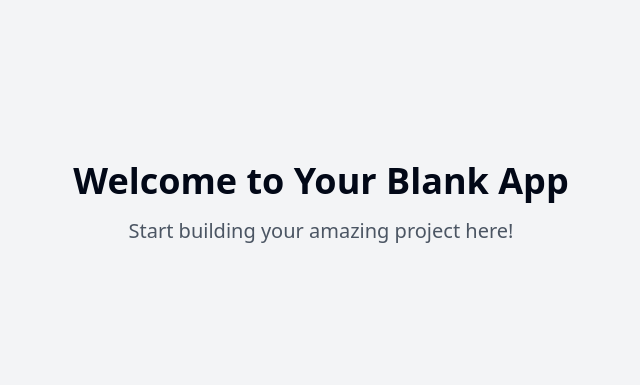
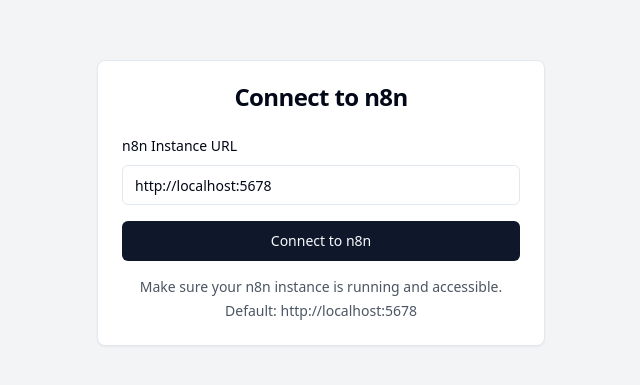
Before and after one commit to J-Code-Sigma/n8n-react-wrapper, a React (Vite) app: page / in a window 1280 px wide. Shown: the part 197-582 px from the top of the page, without its empty margins (319-959 px from the left). Built offline with nearby package versions, Linux system fonts and the light colour scheme.

Commit message:
Wrap n8n in React project
Integrate n8n into the React project without modifying n8n's core functionality.

```diff
--- a/src/pages/Index.tsx
+++ b/src/pages/Index.tsx
@@ -1,12 +1,84 @@
-// Update this page (the content is just a fallback if you fail to update the page)
+
+import React, { useState } from 'react';
+import { Card, CardContent, CardHeader, CardTitle } from '@/components/ui/card';
+import { Input } from '@/components/ui/input';
+import { Button } from '@/components/ui/button';
+import { Label } from '@/components/ui/label';
+import { ExternalLink, Settings } from 'lucide-react';
 
 const Index = () => {
+  const [n8nUrl, setN8nUrl] = useState('http://localhost:5678');
+  const [isConnected, setIsConnected] = useState(false);
+
+  const handleConnect = () => {
+    if (n8nUrl) {
+      setIsConnected(true);
+    }
+  };
+
+  const handleDisconnect = () => {
+    setIsConnected(false);
+  };
+
+  if (isConnected) {
+    return (
+      <div className="min-h-screen bg-gray-100">
+        <div className="bg-white shadow-sm border-b border-gray-200 p-4">
+          <div className="flex items-center justify-between">
+            <div className="flex items-center space-x-2">
+              <h1 className="text-lg font-semibold text-gray-900">n8n Workflow Automation</h1>
+              <span className="text-sm text-gray-500">({n8nUrl})</span>
+            </div>
+            <div className="flex items-center space-x-2">
+              <Button variant="outline" size="sm" onClick={handleDisconnect}>
+                <Settings className="w-4 h-4 mr-2" />
+                Change URL
+              </Button>
+              <Button variant="outline" size="sm" asChild>
+                <a href={n8nUrl} target="_blank" rel="noopener noreferrer">
+                  <ExternalLink className="w-4 h-4 mr-2" />
+                  Open in New Tab
+                </a>
+              </Button>
+            </div>
+          </div>
+        </div>
+        <iframe
+          src={n8nUrl}
+          className="w-full h-[calc(100vh-80px)] border-0"
+          title="n8n Workflow Automation"
+          sandbox="allow-scripts allow-same-origin allow-forms allow-popups allow-modals"
+        />
+      </div>
+    );
+  }
+
   return (
     <div className="min-h-screen flex items-center justify-center bg-gray-100">
-      <div className="text-center">
-        <h1 className="text-4xl font-bold mb-4">Welcome to Your Blank App</h1>
-        <p className="text-xl text-gray-600">Start building your amazing project here!</p>
-      </div>
+      <Card className="w-full max-w-md">
+        <CardHeader>
+          <CardTitle className="text-center">Connect to n8n</CardTitle>
+        </CardHeader>
+        <CardContent className="space-y-4">
+          <div className="space-y-2">
+            <Label htmlFor="n8n-url">n8n Instance URL</Label>
+            <Input
+              id="n8n-url"
+              type="url"
+              placeholder="http://localhost:5678"
+              value={n8nUrl}
+              onChange={(e) => setN8nUrl(e.target.value)}
+            />
+          </div>
+          <Button onClick={handleConnect} className="w-full">
+            Connect to n8n
+          </Button>
+          <div className="text-sm text-gray-600 text-center">
+            <p>Make sure your n8n instance is running and accessible.</p>
+            <p className="mt-1">Default: http://localhost:5678</p>
+          </div>
+        </CardContent>
+      </Card>
     </div>
   );
 };
```
